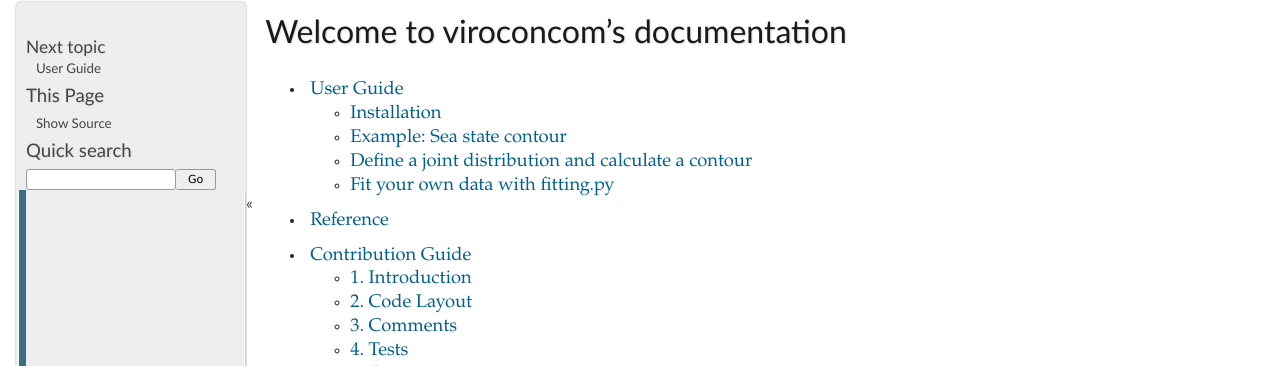
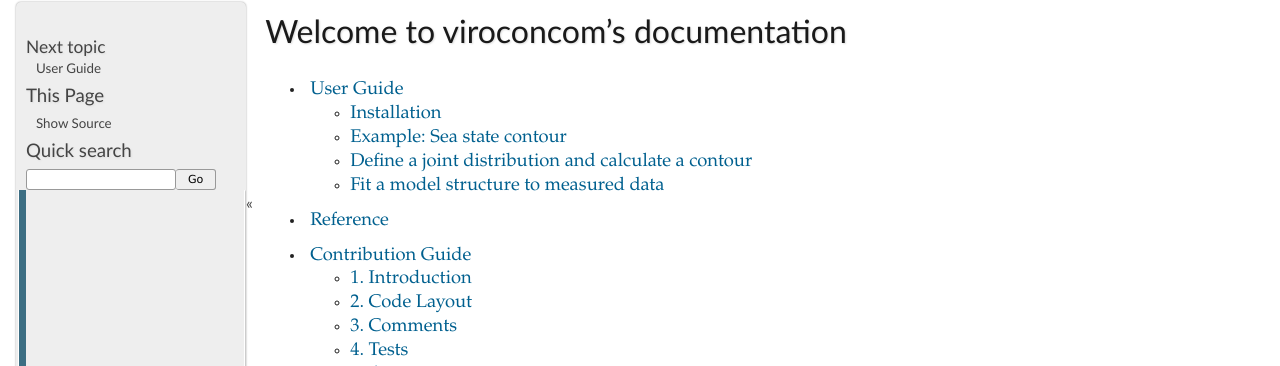
Before and after one commit to virocon-organization/virocon, a Sphinx documentation site: the page built from docs/index.rst, in a window 1280 px wide. Shown: the part 57-423 px from the top of the page. Built offline with Sphinx 7.4.7, drawn with Linux system fonts in a browser that asks for light colours.

Commit message:
Improve text of readme.

```diff
--- a/docs/fitting.rst
+++ b/docs/fitting.rst
@@ -1,8 +1,10 @@
-*********************************
-Fit your own data with fitting.py
-*********************************
+**************************************
+Fit a model structure to measured data
+**************************************
 
-This module fitting_ implements the possibility to fit a probabilistc model to measured environmental data.
+The module fitting_ implements functionality to fit a model structure to
+measured environmental data. In other words, it can be used to estimate the
+parameter values of a joint distribution.
 
 .. _fitting.py: https://github.com/virocon-organization/viroconcom/blob/master/viroconcom/fitting.py
 
```
